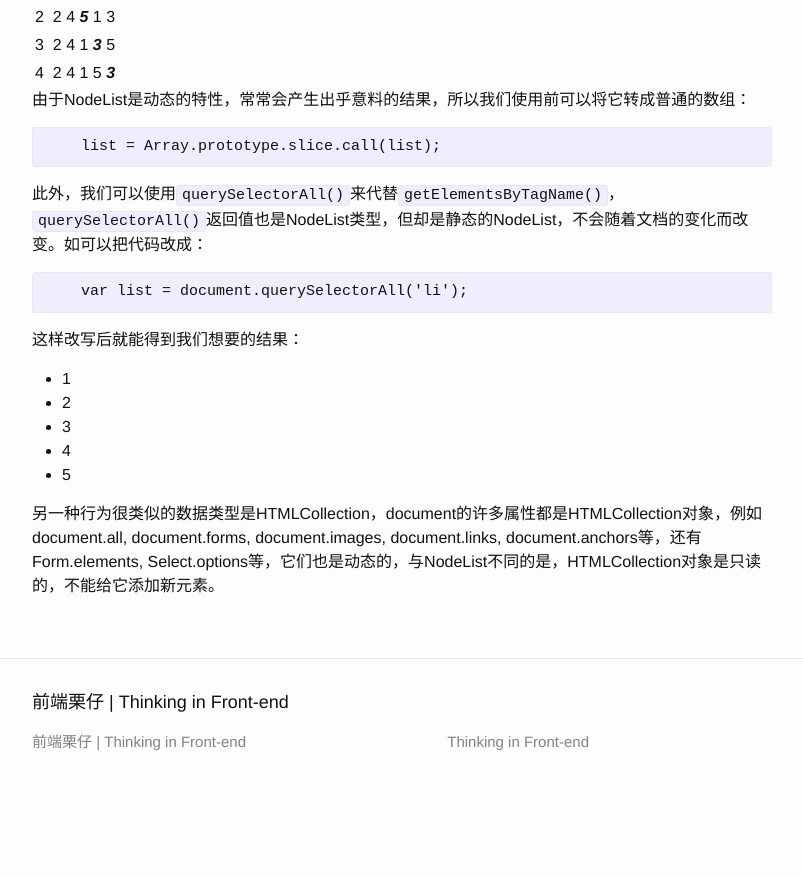
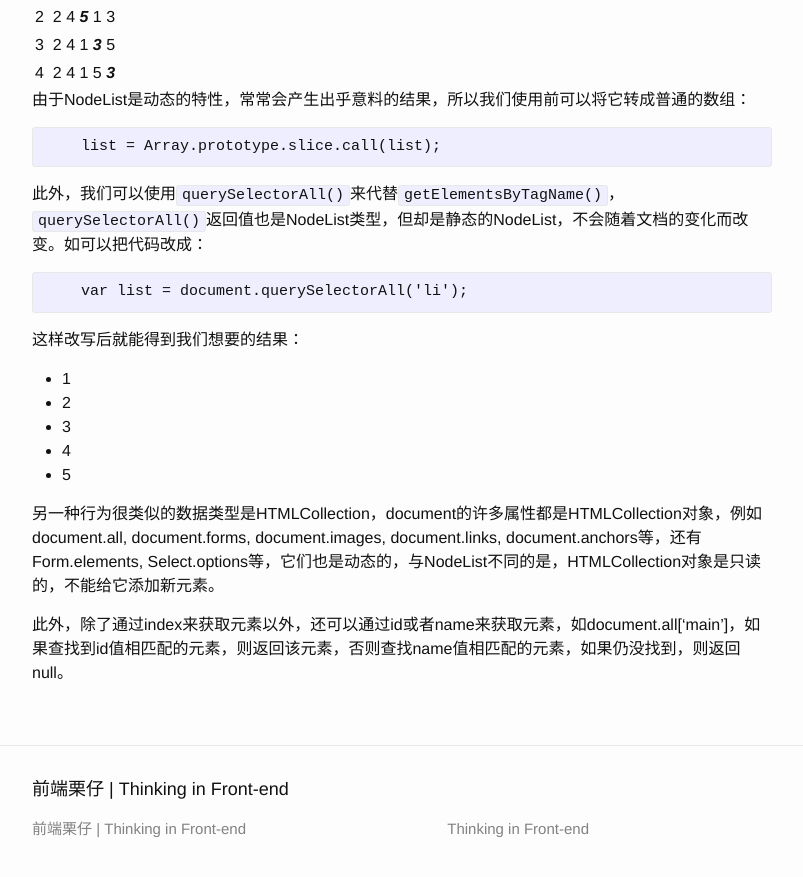
Before and after one commit to comiclee/comiclee.github.io, a Jekyll site: the page built from _posts/2015-12-30-talk-about-nodelist.md, in a window 1280 px wide and 900 px high, scrolled down 1031 px. Shown: the top 877 px of the window, without its empty margins (238-1041 px from the left). Built offline with Jekyll 4.4.1, drawn with Linux system fonts in a browser that asks for light colours; before the commit the page ends 1844 px from its top, so only the background shows below that.

Commit message:
update talk-about-nodelist

```diff
--- a/_posts/2015-12-30-talk-about-nodelist.md
+++ b/_posts/2015-12-30-talk-about-nodelist.md
@@ -63,3 +63,5 @@ i=  | list顺序
 - 5
 
 另一种行为很类似的数据类型是HTMLCollection，document的许多属性都是HTMLCollection对象，例如document.all, document.forms, document.images, document.links, document.anchors等，还有Form.elements, Select.options等，它们也是动态的，与NodeList不同的是，HTMLCollection对象是只读的，不能给它添加新元素。
+
+此外，除了通过index来获取元素以外，还可以通过id或者name来获取元素，如document.all['main']，如果查找到id值相匹配的元素，则返回该元素，否则查找name值相匹配的元素，如果仍没找到，则返回null。
```
Also changed, not shown: 1 other file.
